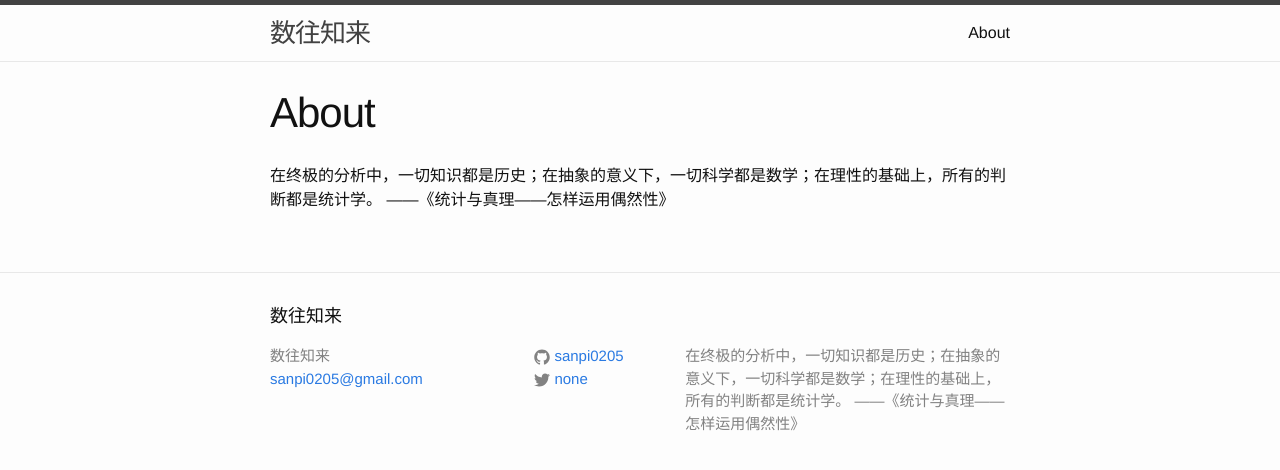
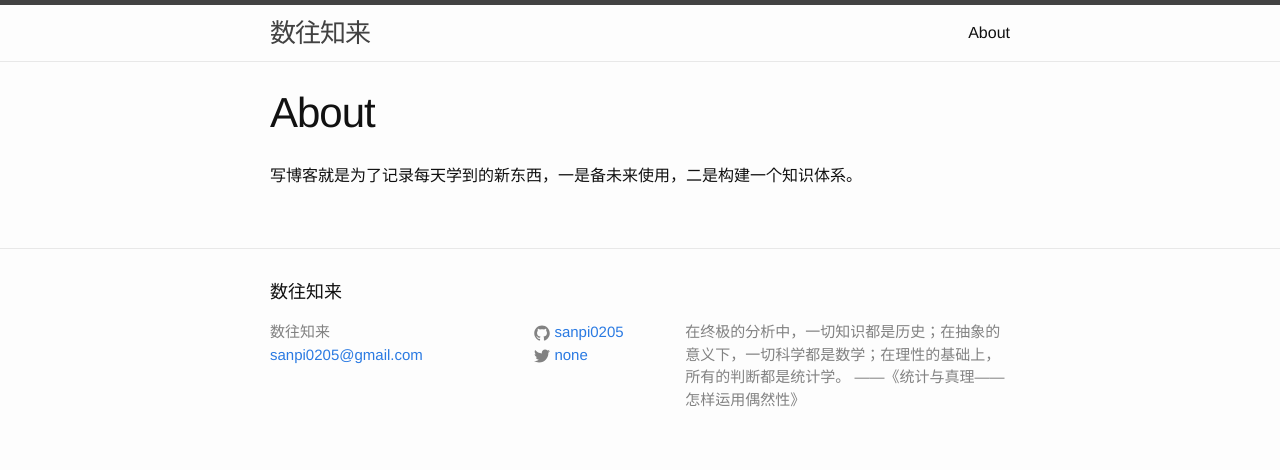
Before and after one commit to sanpi0205/sanpi0205.github.io, a Jekyll site: the page built from about.md, in a window 1280 px wide. Shown: the top 470 px of the page. Built offline with Jekyll 4.4.1, drawn with Linux system fonts in a browser that asks for light colours.

Commit message:
change about

```diff
--- a/about.md
+++ b/about.md
@@ -4,4 +4,4 @@ title: About
 permalink: /about/
 ---
 
-在终极的分析中，一切知识都是历史；在抽象的意义下，一切科学都是数学；在理性的基础上，所有的判断都是统计学。 ——《统计与真理——怎样运用偶然性》
+写博客就是为了记录每天学到的新东西，一是备未来使用，二是构建一个知识体系。
```
